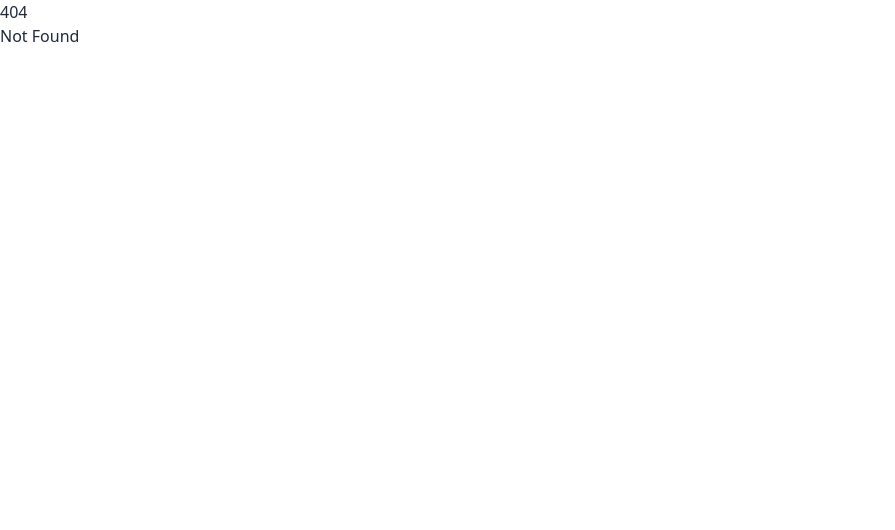
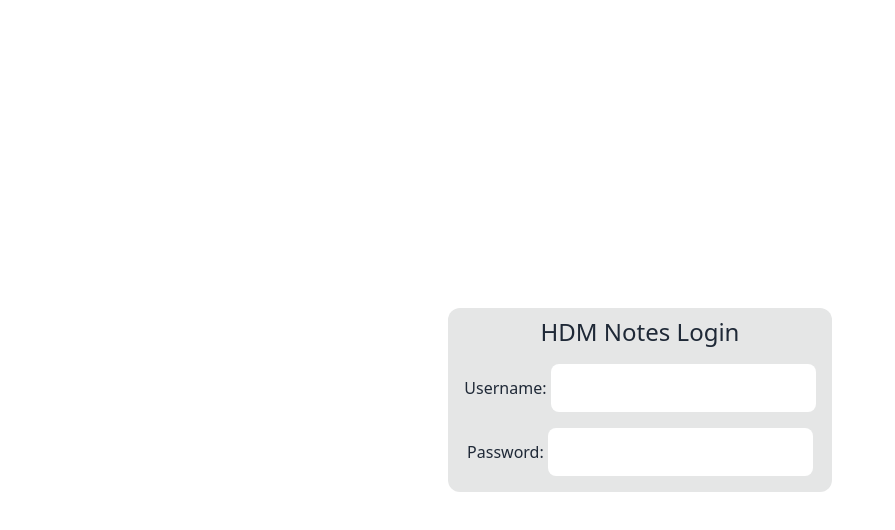
Before and after one commit to ronking159/hmd-notes, a SvelteKit app: page /login in a window 1280 px wide. Before the commit this address had no page. Shown: the top 530 px of the page, without its empty margins (0-895 px from the left). Built offline with nearby package versions, Linux system fonts and the light colour scheme.

Commit message:
Login Frontend

```diff
--- a/src/routes/+layout.svelte
+++ b/src/routes/+layout.svelte
@@ -1 +1,9 @@
 <script>import "../app.css";</script><slot></slot>
+
+<svelte:head>
+    <style>
+        html, body {
+            height: 100%;
+        }
+    </style>
+</svelte:head>
--- a/src/routes/+page.svelte
+++ /dev/null
@@ -1,2 +0,0 @@
-<h1>Welcome to SvelteKit</h1>
-<p>Visit <a href="https://kit.svelte.dev">kit.svelte.dev</a> to read the documentation</p>
--- /dev/null
+++ b/src/routes/login/+page.svelte
@@ -0,0 +1,11 @@
+<svelte:head>
+    <title>HDM Notes Login</title>
+</svelte:head>
+
+<main class="h-full flex items-center justify-center">
+    <div class="p-2 bg-base-300 flex items-center justify-center flex-col rounded-xl">
+        <h1 class="text-2xl mb-2">HDM Notes Login</h1>
+        <label class="m-2">Username: <input type="text" class="input"></label>
+        <label class="m-2">Password: <input type="password" class="input"></label>
+    </div>
+</main>
```
